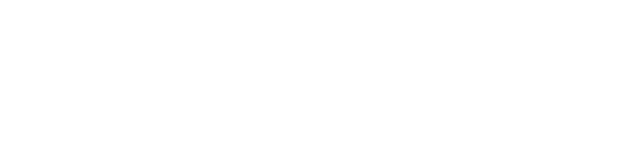
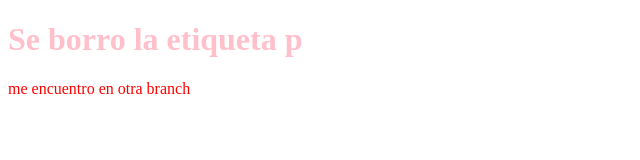
Before and after one commit to jennyfergmz/foro, a plain HTML site: page index.html in a window 1280 px wide. Shown: the whole page, without its empty margins (0-640 px from the left). Drawn offline with Linux system fonts and the light colour scheme.

Commit message:
me cambio de rama

```diff
--- a/index.html
+++ b/index.html
@@ -5,6 +5,8 @@
 	<link rel="stylesheet" href="style.css" type="text/css">
 </head>
 <body>
+	<h1>Se borro la etiqueta p</h1>
 
+	<p>me encuentro en otra branch</p>
 </body>
 </html>
```
